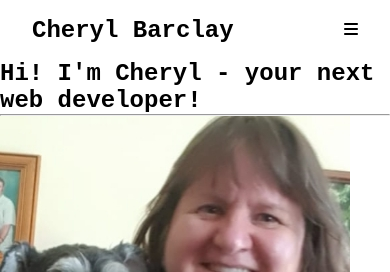
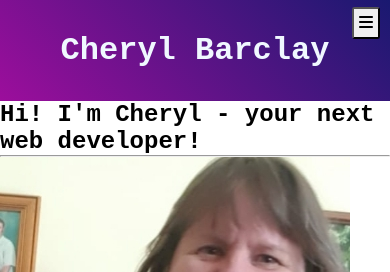
Before and after one commit to CheBar1/ckb-portfolio, a React (Create React App) app: page / in a window 390 px wide. Shown: the top 272 px of the page. Built offline with nearby package versions, Linux system fonts and the light colour scheme.

Commit message:
fixed responsive navbar with useState and useEffect toggleMenu and screenWidth

```diff
--- a/src/App.js
+++ b/src/App.js
@@ -1,5 +1,5 @@
 import React, { useState } from "react";
-
+import './index.css';
 // The components need to be imported from the components folder to the App.js file
 import Header from "./components/Header";
 import Footer from "./components/Footer";
--- a/src/components/About.js
+++ b/src/components/About.js
@@ -11,11 +11,11 @@ const About = () => {
   // Expressions in JSX should be placed in curly braces {}
   return (
     <section className="container">
-      <h2 class="top-title">Hi! I'm Cheryl - your next web developer!</h2>
+      <h2 className="top-title">Hi! I'm Cheryl - your next web developer!</h2>
       <hr></hr>
       <div>
         <img
-          class="mb-5"
+          className="mb-5"
           id="aboutProfilePic"
           src={AboutProfilePic}
           alt="Cheryl Barclay"
--- a/src/components/Header.js
+++ b/src/components/Header.js
@@ -4,14 +4,14 @@ import "../index.css";
 
 const Header = ({ currentPage, handlePageChange }) => {
   return (
-    <container className="header-container">
+    <div className="header-container">
       <header>
         <Navigation
           currentPage={currentPage}
           handlePageChange={handlePageChange}
         />
       </header>
-    </container>
+    </div>
   );
 };
 
--- a/src/components/Navigation.js
+++ b/src/components/Navigation.js
@@ -1,23 +1,32 @@
-import React from "react";
+import React, { useState, useEffect } from "react";
 import "../index.css";
 
-// const toggleBtn = document.querySelector(".toggle-btn");
-// const toggleBtnIcon = document.querySelector(".toggle-btn i");
-// const dropDownMenu = document.querySelector(".dropdown-menu");
+const Navigation = ({ currentPage, handlePageChange }) => {
+  const [toggleMenu, setToggleMenu] = useState(false);
+  const [screenWidth, setScreenWidth] = useState(window.innerWidth);
 
-//   toggleBtn.onClick = function () {
-//     dropDownMenu.classList.toggle("open");
-//     const isOpen = dropDownMenu.classList.contains("open");
+  const toggleNav = () => {
+    setToggleMenu(!toggleMenu);
+  };
 
-//     toggleBtnIcon.classList = isOpen ? "fa-solid fa-xmark" : "fa-solid fa-bars";
-//   };
+  useEffect(() => {
+    const changeWidth = () => {
+      setScreenWidth(window.innerWidth);
+    };
 
-const Navigation = ({ currentPage, handlePageChange }) => {
+    window.addEventListener("resize", changeWidth);
+
+    return () => {
+      window.removeEventListener("resize", changeWidth);
+    };
+  }, []);
 
   return (
+    <div className="header-container">
       <div className="header">
+        <h1 className="navtitle">Cheryl Barclay</h1>
         <nav className="navbar">
-        <h1 className="navtitle">Cheryl Barclay</h1>
+          {(toggleMenu || screenWidth > 780) && (
             <ul className="navtabs">
               <li className="nav-item">
                 <a
@@ -72,57 +81,12 @@ const Navigation = ({ currentPage, handlePageChange }) => {
                 </a>
               </li>
             </ul>
-        <div className="toggle-btn">
+          )}
+          <button onClick={toggleNav} className="btn">
+            {" "}
             <i className="fa-solid fa-bars"></i>
-        </div>
+          </button>
         </nav>
-
-      <div className="dropdown-menu">
-        <li className="nav-item">
-          <a
-            href="#about"
-            onClick={() => handlePageChange("About")}
-            className={currentPage === "About" ? "nav-link active" : "nav-link"}
-          >
-            About
-          </a>
-        </li>
-
-        <li className="nav-item">
-          <a
-            href="#portfolio"
-            onClick={() => handlePageChange("Portfolio")}
-            className={
-              currentPage === "Portfolio" ? "nav-link active" : "nav-link"
-            }
-          >
-            Portfolio
-          </a>
-        </li>
-
-        <li className="nav-item">
-          <a
-            href="#resume"
-            onClick={() => handlePageChange("Resume")}
-            className={
-              currentPage === "Resume" ? "nav-link active" : "nav-link"
-            }
-          >
-            Resume
-          </a>
-        </li>
-
-        <li className="nav-item">
-          <a
-            href="#contact"
-            onClick={() => handlePageChange("Contact")}
-            className={
-              currentPage === "Contact" ? "nav-link active" : "nav-link"
-            }
-          >
-            Contact
-          </a>
-        </li>
       </div>
     </div>
   );
--- a/src/index.css
+++ b/src/index.css
@@ -5,104 +5,89 @@
 }
 
 body {
-  font-family:'Courier New', Courier, monospace;
+  font-family: "Courier New", Courier, monospace;
   height: 100vh;
-  /* background-image: url(https://unsplash.com/photos/FewHpO4VC9Y);
-  background-size: cover;
-  background-position: center; */
 }
 
 /* Navigation Bar Styling */
-li{
-  list-style: none;
+
+a {
+  text-decoration: none;
+  color: aliceblue;
+  cursor: pointer;
+  font-size: 1.5rem;
 }
 
-a{
-  text-decoration: none;
-  color: darkblue;
-  font-size: 1rem;
+a:hover {
+  color: rgb(248, 173, 247);
+  font-size: xx-large;
 }
 
-a:hover{
-  color: orange;
-}
-/* HEADER */
-.header{
+.header {
+  position: fixed;
+  top: 0;
+  padding: 2rem;
+  width: 100%;
+  height: 3rem;
+  background: linear-gradient(45deg, rgb(156, 14, 156), midnightblue);
+  color: aliceblue;
+  display: flex;
+  justify-content: space-between;
   position: relative;
-  padding: 0 2rem;
+  align-items: center;
 }
 
-.navbar{
-  width: 100%;
-  height: 60px;
-  max-width: 1200px;
-  margin: 0 auto;
+.navtabs {
+  list-style-type: none;
+  height: 100%;
   display: flex;
+  justify-content: center;
   align-items: center;
-  justify-content: space-between;
+  position: relative;
 }
 
-.navbar .navtitle a {
-  font-size: 1.5rem;
-  font-weight: bold;
+.nav-item {
+  margin-right: 20px;
+  text-transform: uppercase;
 }
 
-.navbar .navtabs {
-  display: flex;
-  gap: 2rem;
+.btn {
+  display: none;
+  position: absolute;
+  right: 10px;
+  top: 7px;
+  padding: 5px;
+  font-size: 1rem;
+  border-radius: 10%;
 }
 
-.navbar .toggle_btn{
-  color: red;
-  font-size: 1.5rem;
-  cursor: pointer;
-  display: none;
-}
-
-/* DROPDOWN MENU */
-.dropdown-menu{
-  display: none;
-  position: absolute;
-  right: 2rem;
-  top: 60px;
-  height: 0;
-  width: 300px;
-  background: rgba(255,255,255,0.1);
-  backdrop-filter: blur(15px);
-  border-radius: 10px;
-  overflow: hidden;
-  transition: height .2s cubic-bezier(0.175, 0.885, 0.32, 1.275) ;
-}
-
-.dropdown-menu.open {
-  height: 240px;
-}
-
-.dropdown-menu li {
-  padding: 0.7rem;
-  display: flex;
-  align-items: center;
-  justify-content: center;
-}
-
-/* RESPONSIVE DESIGN */
-@media(max-width: 992px){
-  .navbar .navtabs {
-    display: none;
+@media screen and (max-width: 780px) {
+  .header {
+    flex-direction: column;
+    height: auto;
   }
 
-  .navbar .toggle-btn {
-    display: block;
+  a:hover {
+    color: rgb(248, 173, 247);
+    font-size: 1.5rem;
   }
 
-  .dropdown-menu {
+  .navtabs {
+    flex-direction: column;
+    height: auto;
+  }
+  .nav-item:nth-child(1) {
+    border-top: 1px solid rgba(255, 255, 255, 0.555);
+    margin-top: 1rem;
+  }
+  .nav-item {
+    width: 100%;
+    border-top: 1px solid rgba(255, 255, 255, 0.555);
+    text-align: start;
+    margin-right: 0px;
+    padding: 20px 0;
+  }
+  .btn {
     display: block;
   }
 }
-
-@media(max-width: 576px){
-  .dropdown-menu{
-    left: 2rem;
-    width: unset;
-  }
-}
```
Lines whose indentation alone changed are shown as unchanged.
